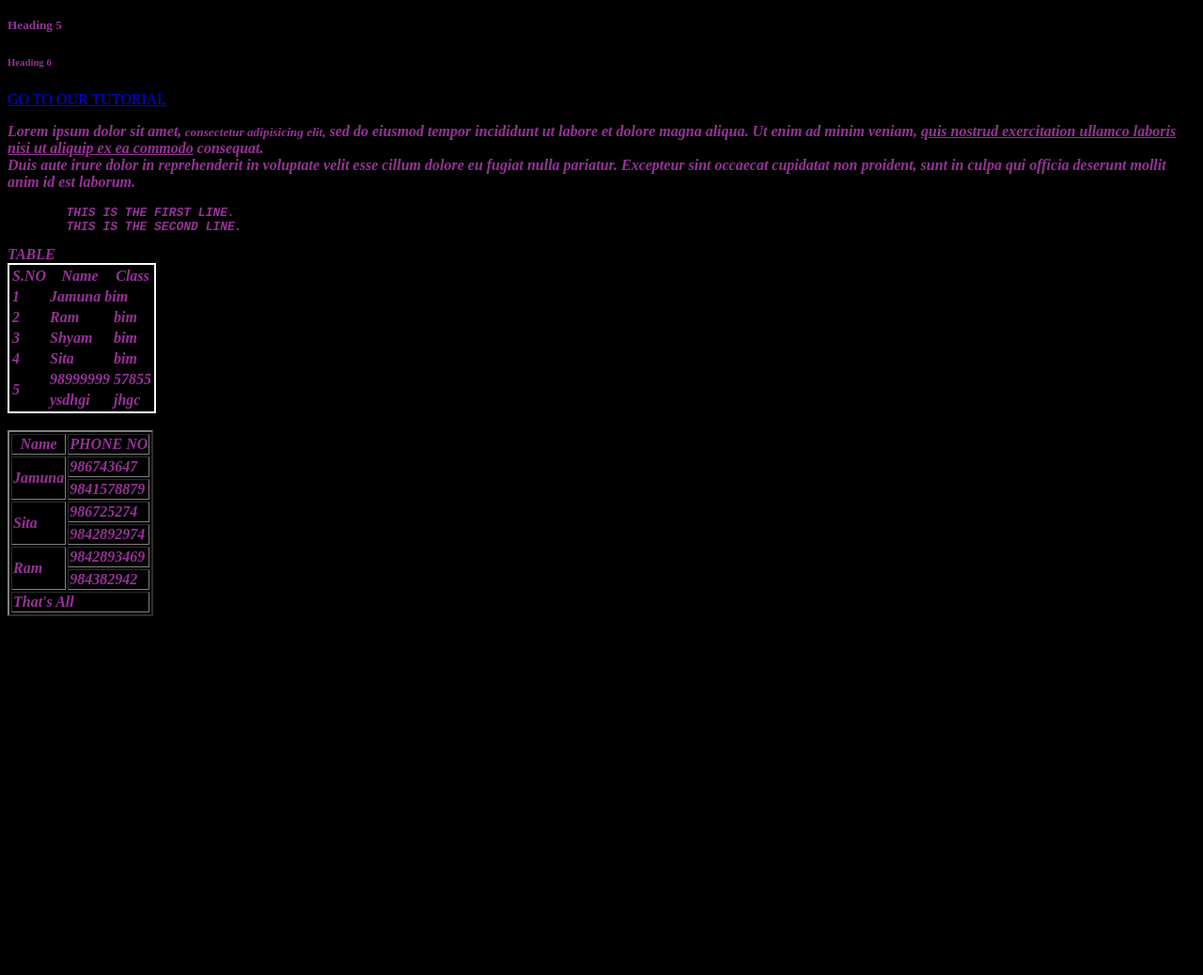
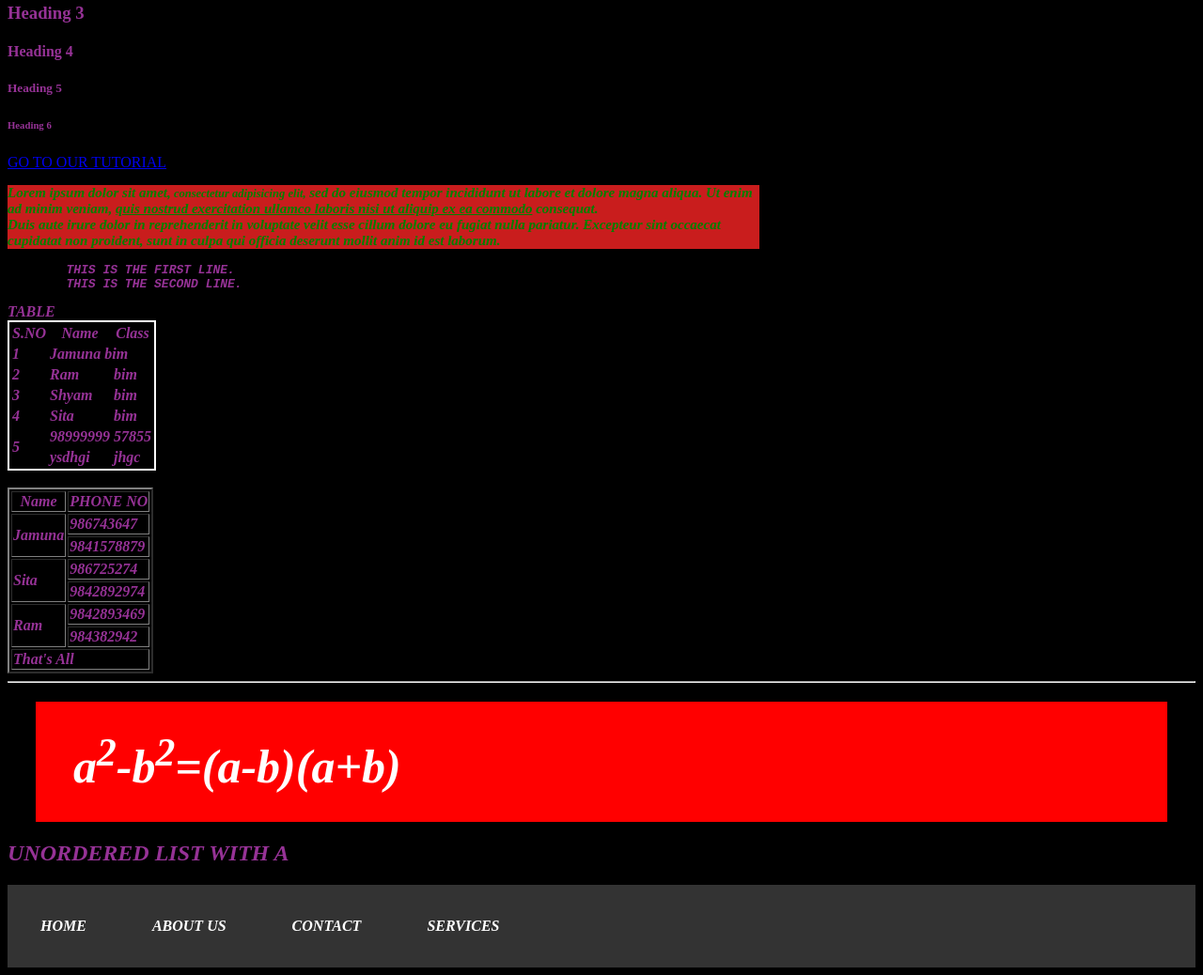
Before and after one commit to jamunaHumagain/html-demo, a plain HTML site: page demo.html in a window 1280 px wide. Shown: the part 191-1229 px from the top of the page at 94% size. Before the commit the page ends 855 px from the top, so only its background shows below. Drawn offline with Linux system fonts and the light colour scheme.

Commit message:
Added Index,Service,Contact, About page

```diff
--- a/demo.html
+++ b/demo.html
@@ -4,18 +4,58 @@
 	<meta charset="utf-8">
 	<meta name="viewport" content="width=device-width, initial-scale=1">
 	<title>Trial Html</title>
+	<style type="text/css">
+		.par{
+			font-size: 50px;
+			 background-color: hsl(0,100%,50%);
+			 color: white;
+			 margin: 20px 30px;
+			 padding: 30px 40px;
+		}
+		.id{
+			font-size: 15px;
+			 background-color: hsl(0,75%,45%);
+			 color: green;
+			 width: 800px;
+		}
+		.nav{
+			list-style-type: none;
+			margin: 0px;
+			padding: 0px;
+			background-color: #333333;
+			overflow: hidden;
+
+
+		}
+		li{
+			float: left;
+
+		}
+		li a{
+			padding: 35px;
+			text-decoration: none;
+			color: white;
+			display: block;
+			text-align: center;
+
+		}
+		li a:hover{
+			background-color: royalblue;
+
+		}
+	</style>
 </head>
 <body style="background-color:black;color:rgb(150, 50, 150);" >
 
-<h1>Heading 1</h1>
-<h2>Heading 2</h2>
+<h1 class="par">Heading 1</h1>
+<h2 class="id">Heading 2</h2>
 <h3>Heading 3</h3>
 <h4>Heading 4</h4>
 <h5>Heading 5</h5>
 <h6>Heading 6</h6>
 <a href="go to our tutuorial">GO TO OUR TUTORIAL</a>
 
-<P><B><I> Lorem ipsum dolor sit amet,<small> consectetur adipisicing elit,</small> sed do eiusmod
+<P class="id"><B><I> Lorem ipsum dolor sit amet,<small> consectetur adipisicing elit,</small> sed do eiusmod
 tempor incididunt ut labore et dolore magna aliqua. Ut enim ad minim veniam,
 <U>quis nostrud exercitation ullamco laboris nisi ut aliquip ex ea commodo</U>
 consequat.<BR> Duis aute irure dolor in reprehenderit in voluptate velit esse
@@ -103,8 +143,32 @@ proident, sunt in culpa qui officia deserunt mollit anim id est laborum.<I><B>
 		<td colspan="2">That's All</td>
 	</center>
 	</tr>
+	</table>
 
-
-
+<hr>
+<p  class="par" style="">a<sup>2</sup>-b<sup>2</sup>=(a-b)(a+b)</p>
+<!-- <h2>UNORDERED LIST</h2>
+<ul type="disc">
+	<li>Coffee</li>
+	<li>tea</li>
+	<li>water</li>
+</ul>
+	<h2>ORDERED LIST</h2> -->
+<!-- <ol type="a">
+	<li>Coffee</li>
+	<ul type="square">
+		<li>white coffee</li>
+		<li>black coffee</li>
+	</ul>
+	<li>tea</li>
+	<li>water</li>
+</ol> -->
+<h2>UNORDERED LIST WITH A</h2>
+<ul class="nav">
+	<li><a href="index.HTML">HOME</a></li>
+	<li><a href="about us.HTML">ABOUT US</a></li>
+	<li><a href="home.html">CONTACT</a></li>
+     <li><a href="services.html">SERVICES</a></li>
+</ul>
 </body>
 </html>
```
Also changed, not shown: About us.html (added, +12 -0 lines), CONTACT.HTML (added, +12 -0 lines), Index.html (added, +12 -0 lines), Service.html (added, +12 -0 lines), Contact.html.txt (added).
